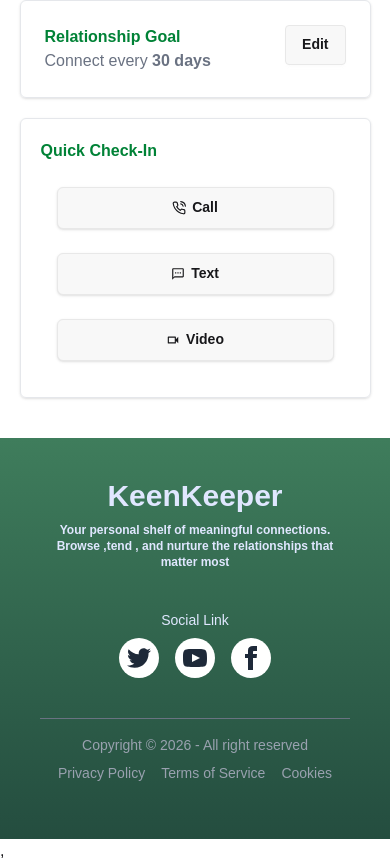
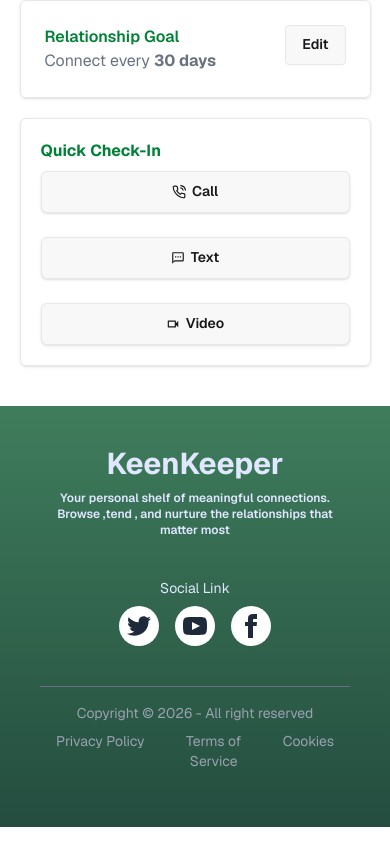
Before and after one commit to Abdhullah-Al-Maruf/keepkepper-asssignment-7, a React (Vite) app: page /details/1 in a window 390 px wide. Shown: the part 1383-2246 px from the top of the page. After the commit the page ends 2210 px from the top, so only its background shows below. Built offline with nearby package versions, Linux system fonts and the light colour scheme.

Commit message:
some bug fix

```diff
--- a/src/component/ui/FriendCard.jsx
+++ b/src/component/ui/FriendCard.jsx
@@ -17,7 +17,7 @@
           <p className='text-2xl font-semibold'>{days_since_contact}d ago</p>
           <div className="card-actions">
             {
-              tags.map(tag => <div className="badge font-semibold badge-soft badge-success">{tag}</div>)
+              tags.map((tag,ind) => <div key={ind} className="badge font-semibold badge-soft badge-success">{tag}</div>)
             }
           </div>
           <div className={`badge  p-4 text-white font-bold ${status === "overdue" ? " bg-red-500" :
--- a/src/component/ui/FriendDetailsRightSide.jsx
+++ b/src/component/ui/FriendDetailsRightSide.jsx
@@ -1,6 +1,9 @@
+
+import { useContext } from "react";
 import { BsFillTelephoneOutboundFill } from "react-icons/bs";
 import { FiPhoneCall } from "react-icons/fi";
 import { MdOutlineTextsms, MdOutlineVideocam } from "react-icons/md";
+import { HistoryContext } from "../../context/timelineContext";
 
 
 const FriendDetailsRightSide = ({ friendData }) => {
@@ -9,6 +12,8 @@
         goal,
         next_due_date
     } = friendData;
+const {handleClick}=useContext(HistoryContext)
+
     return (
         <div>
             <div className=" grid gap-4 lg:grid-cols-3">
@@ -34,10 +39,16 @@
 
             <div className="mt-5  rounded-md border border-gray-200 mb-10 shadow p-5">
                 <h1 className="mb-2 text-green-700 font-bold">Quick Check-In</h1>
-                <div className=" flex flex-col md:flex-row p-4 gap-6">
-                    <span className=" btn bg-base-200  shadow px-15 rounded-md py-5 cursor-pointer" ><FiPhoneCall />Call</span>
-                    <span className=" btn bg-base-200  shadow px-15 rounded-md py-5 cursor-pointer"><MdOutlineTextsms />Text</span>
-                    <span className="btn bg-base-200  shadow px-15 rounded-md py-5 cursor-pointer"><MdOutlineVideocam />Video </span>
+                <div className=" grid md:grid-cols-2 lg:grid-cols-3 gap-6">
+                    <button
+                    onClick={()=>handleClick(friendData,"Call")}
+                    className=" btn bg-base-200  shadow px-15 rounded-md py-5 cursor-pointer" ><FiPhoneCall/> Call</button>
+                    <button
+                         onClick={()=>handleClick(friendData,"Text")}
+                    className=" btn bg-base-200  shadow px-15 rounded-md py-5 cursor-pointer"><MdOutlineTextsms />Text</button>
+                    <button
+                         onClick={()=>handleClick(friendData,"Video")}
+                    className="btn bg-base-200  shadow px-15 rounded-md py-5 cursor-pointer"><MdOutlineVideocam />Video </button>
                 </div>
 
             </div>
--- a/src/component/ui/FriendsDetailsLeftSide.jsx
+++ b/src/component/ui/FriendsDetailsLeftSide.jsx
@@ -30,7 +30,7 @@
                     </div>
                     <div className="card-actions">
                         {
-                            tags.map(tag => <div className="badge font-semibold text-white p-3
+                            tags.map((tag ,ind) => <div key={ind} className="badge font-semibold text-white p-3
                                  bg-green-500">{tag}</div>)
                         }
                     </div>
--- /dev/null
+++ b/src/context/TimelineContext.jsx
@@ -0,0 +1,32 @@
+import React, { createContext, useState } from 'react';
+
+// export context
+export const HistoryContext = createContext();
+
+const TimelineContext = ({ children }) => {
+    const [personData, setPersonData] = useState([]);
+
+    const handleClick = (friendData,type) => {
+        setPersonData(prev => [...prev,
+            {
+                friendData,
+                type
+            }
+        ]);
+        console.log(type);
+    };
+
+    const globalData = {
+        handleClick,
+        personData,
+        setPersonData
+    };
+
+    return (
+        <HistoryContext.Provider value={globalData}>
+            {children}
+        </HistoryContext.Provider>
+    );
+};
+
+export default TimelineContext;
--- a/src/index.css
+++ b/src/index.css
@@ -1,7 +1,7 @@
+@import url('https://fonts.googleapis.com/css2?family=Geist:wght@100..900&display=swap');
 @import "tailwindcss";
 @plugin "daisyui";
 
-@import url('https://fonts.googleapis.com/css2?family=Geist:wght@100..900&display=swap');
 
 
 
--- a/src/main.jsx
+++ b/src/main.jsx
@@ -3,10 +3,13 @@
 import { createRoot } from 'react-dom/client'
 import './index.css'
 import { RouterProvider } from 'react-router';
-import {router} from "./routes/router"
+import { router } from "./routes/router"
+import TimelineContext from './context/TimelineContext';
 
 createRoot(document.getElementById('root')).render(
   <StrictMode>
-  <RouterProvider router={router} />,
+    <TimelineContext>
+      <RouterProvider router={router} />
+    </TimelineContext>
   </StrictMode>,
 )
--- a/src/pages/FriendsDetails/FriendsDetails.jsx
+++ b/src/pages/FriendsDetails/FriendsDetails.jsx
@@ -11,9 +11,7 @@
     const param = useParams()
     // now compare the data which is  clicked by find method and show the info only for that card
     const friendData = Data.find(d => d.id == param.id)
-    console.log(friendData);
 
-    console.log(param);
     return (
         <div className='grid bg-base-100 mt-10 w-[90%]  gap-5 md:grid-cols-2 container mx-auto'>
             <FriendsDetailsLeftSide friendData={friendData} />
--- a/src/pages/TimeLine/Timeline.jsx
+++ b/src/pages/TimeLine/Timeline.jsx
@@ -1,10 +1,50 @@
-import React from 'react';
+import React, { useContext } from 'react';
+import { HistoryContext } from '../../context/timelineContext';
 
 const Timeline = () => {
+    const { personData } = useContext(HistoryContext);
+if(personData.length===0){
+    return <div>
+        empty
+    </div>
+}
+
+
     return (
-        <div>
-            timeline
+        <>
+      <h2>TimeLine</h2>
+         <div>
+
+            {
+                personData.map((person, ind) => <div className='container mx-auto flex  gap-5 shadow-md border border-gray-200 mt-5 mb-5 p-5'
+                 key={ind}>
+                    <div className='text-3xl'>
+                        {
+                            `  ${person.type === 'Call' ? "📞" :
+                                person.type === "Text" ? "💬" : "📽️"
+                            }`
+                        }
+                    </div>
+                    <div>
+                        <h2 className='text-gray-500'>
+                            <span className='font-bold text-black'>{person.type}</span> with {person.friendData.name}
+                        </h2>
+                        <h2>
+                            {new Date().toLocaleString("en-US", {
+                                day: "numeric",
+                                month: "long",
+                                year: "numeric",
+                                hour: "2-digit",
+                                minute: "2-digit"
+                            })}
+                        </h2>
+                    </div>
+
+                </div>)
+            }
         </div>
+        </>
+
     );
 };
 
```
Also changed, not shown: vercel.json (added), 1 other file (tests, documents, lock files or other folders).
